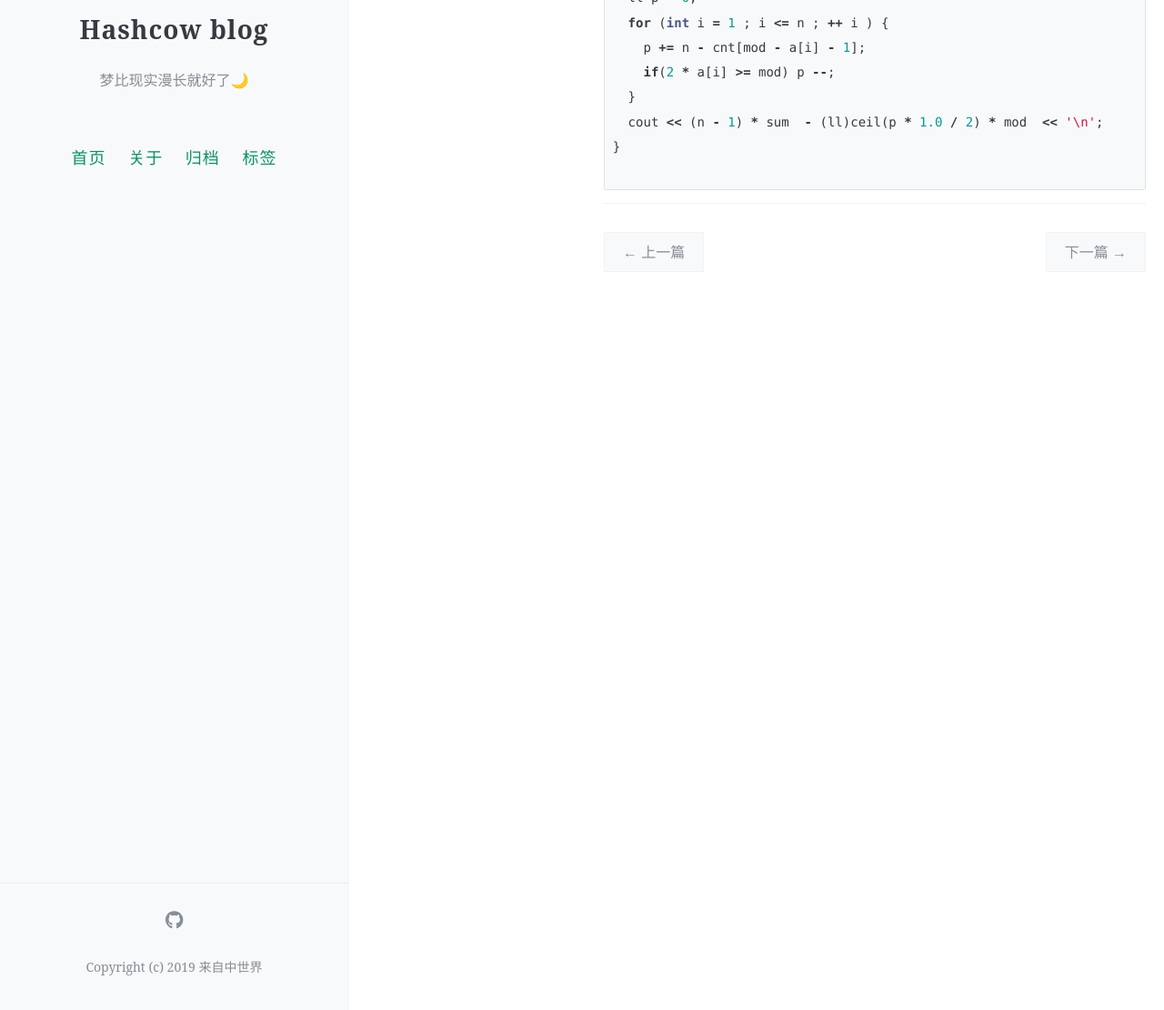
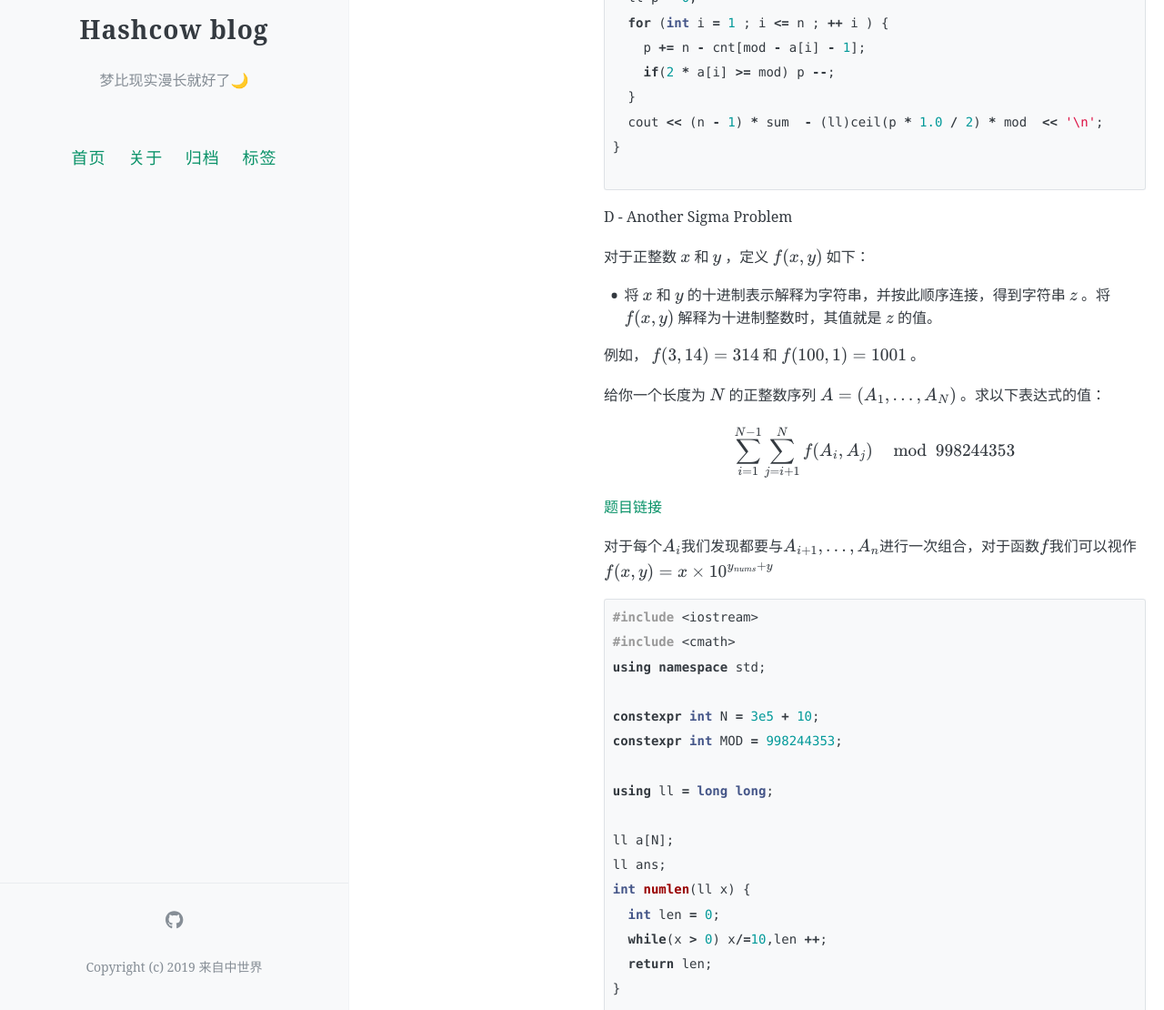
Before and after one commit to hashcowuwu/blog, a Jekyll site: the page built from _posts/2024-05-13-abc353-note.md, in a window 1280 px wide and 1400 px high, scrolled down 1004 px. Shown: the part 290-1400 px from the top of the window at 91% size. Built offline with Jekyll 4.4.1, drawn with Linux system fonts in a browser that asks for light colours; formulas are drawn with MathJax 3; comment, search, counter and statistics services are not loaded; before the commit the page ends 1634 px from its top, so only the background shows below that; some of the changed text lies outside the part shown.

Commit message:
add atcode note

````diff
--- a/_posts/2024-05-13-abc353-note.md
+++ b/_posts/2024-05-13-abc353-note.md
@@ -63,3 +63,59 @@ signed main() {
 }
 
 ```
+
+D - Another Sigma Problem
+
+对于正整数 $x$ 和 $y$ ，定义 $f(x, y)$ 如下：
+
+- 将 $x$ 和 $y$ 的十进制表示解释为字符串，并按此顺序连接，得到字符串 $z$ 。将 $f(x, y)$ 解释为十进制整数时，其值就是 $z$ 的值。
+
+例如， $f(3, 14) = 314$ 和 $f(100, 1) = 1001$ 。
+
+给你一个长度为 $N$ 的正整数序列 $A = (A_1, \ldots, A_N)$ 。求以下表达式的值：
+
+$$
+\sum_{i=1}^{N-1}\sum_{j=i+1}^N f(A_i,A_j) \mod 998244353
+$$
+
+
+[题目链接](https://atcoder.jp/contests/abc353/tasks/abc353_d)
+
+对于每个$A_i$我们发现都要与$A_{i+1},...,A_{n}$进行一次组合，对于函数$f$我们可以视作$f(x,y) = x \times 10^{y_{nums} + y}$
+
+```cpp
+#include <iostream>
+#include <cmath>
+using namespace std;
+
+constexpr int N = 3e5 + 10;
+constexpr int MOD = 998244353;
+
+using ll = long long;
+
+ll a[N];
+ll ans;
+int numlen(ll x) {
+  int len = 0;
+  while(x > 0) x/=10,len ++;
+  return len;
+}
+
+signed main() {
+  int n ; cin >> n;
+  for (int i = 1 ; i <= n ; ++ i )  {
+    cin >> a[i];
+  }
+  ll m = 0, s = 0;
+  for (int i = n ; i >= 1 ; -- i ) {
+    ans += ((a[i] * m) % MOD + s) % MOD;
+    m += pow(10,numlen(a[i]) % MOD);
+    s += a[i] ;
+    m %= MOD;
+    ans %= MOD;
+    s %= MOD;
+  }
+  cout << ans % MOD << '\n';
+}
+
+```
````
